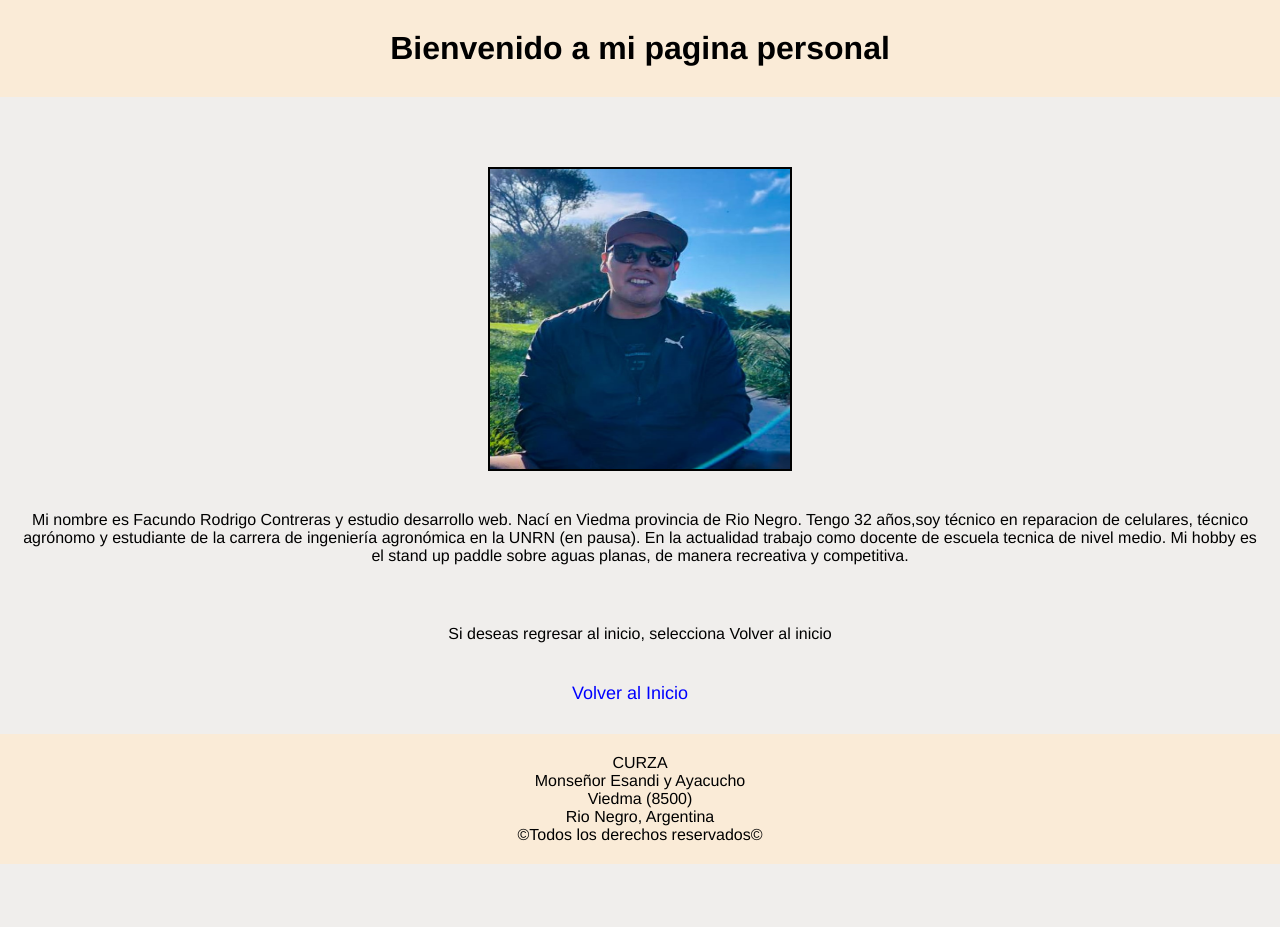
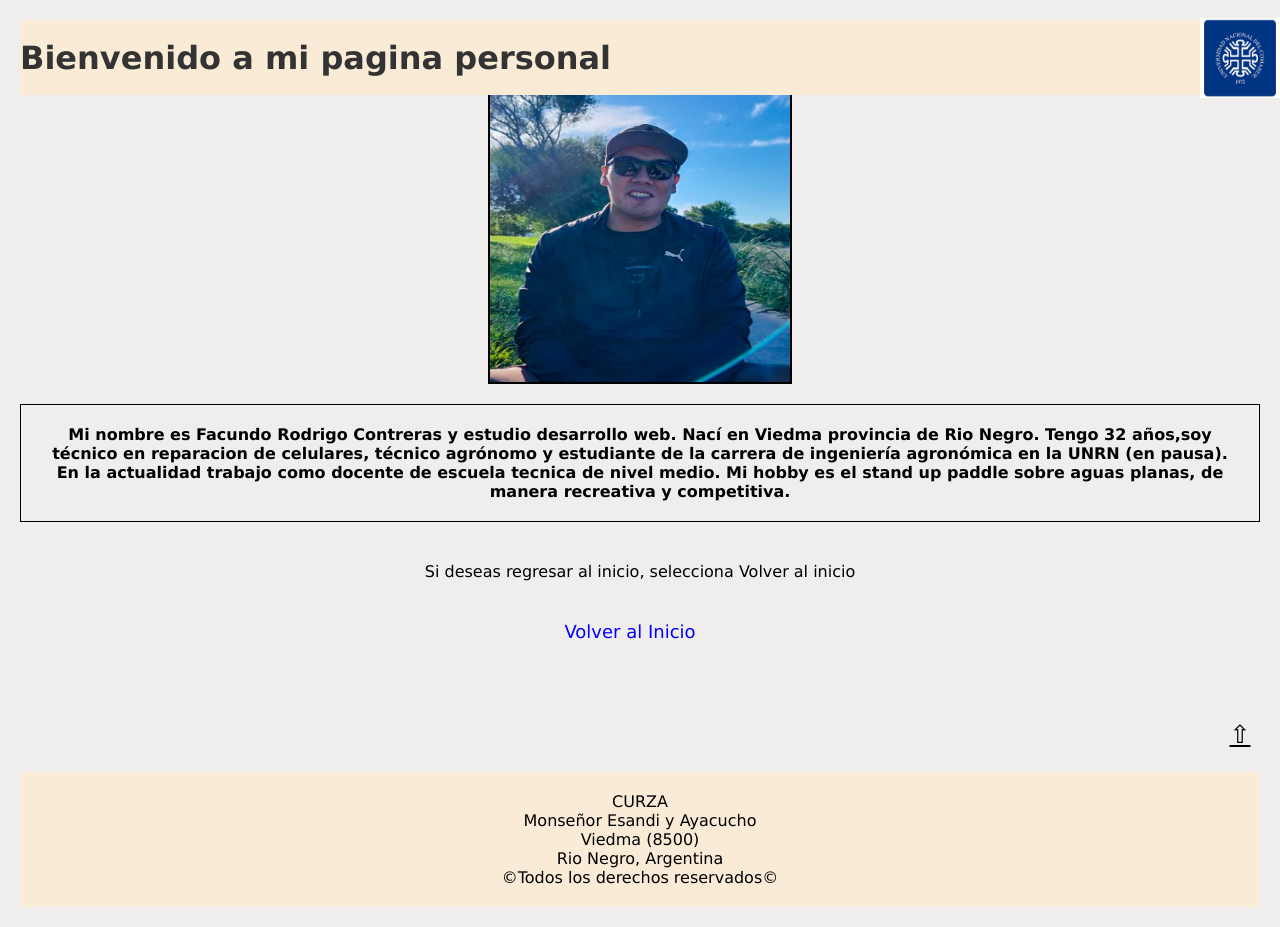
Before and after one commit to Facundo-github/LaboratorioWeb-ContrerasFacundo, a plain HTML site: page acercade.html in a window 1280 px wide. Before the commit the page ends 864 px from the top, so only its background shows below. Drawn offline with Linux system fonts and the light colour scheme.

Commit message:
actualizacion laboratorio 4

```diff
--- a/acercade.html
+++ b/acercade.html
@@ -11,16 +11,23 @@
 </head>
 
 <body>
-    <h1> Bienvenido a mi pagina personal </h1>
+
+    <header class="fixed-header">
+        <h1> Bienvenido a mi pagina personal </h1>
+        <img src="logocurza.png" alt="Logo Curza" class="logo">
+    </header>
+
     <h2> </h2>
     <img src="Imagenperfil.png" class="imagen" alt="Yo">
 
 
-    <section>
-        <p>
+    <section class="acerca-de">
+        <div class="stycky-line">
+            <p>
             Mi nombre es Facundo Rodrigo Contreras y estudio desarrollo web. Nací en Viedma provincia de Rio Negro. Tengo 32 años,soy técnico en reparacion de celulares, técnico agrónomo y estudiante de la carrera de ingeniería agronómica en la UNRN (en pausa). En la actualidad trabajo como docente de escuela tecnica de nivel medio.
             Mi hobby es el stand up paddle sobre aguas planas, de manera recreativa y competitiva.
-        </p>
+            </p>
+        </div>
 
 
     </section>
@@ -30,16 +37,17 @@
             Si deseas regresar al inicio, selecciona Volver al inicio
         </p>
     </section>
-    <header>
+    <div>
         <nav>
         <ul><li><a href="index.html">Volver al Inicio</a></li></ul>
         </nav>
 
-    </header>
+    </div>
 
     <main>
 
     </main>
+    <a href="#" class="back-to-top">&#8679;</a>
 
     <footer id="pie"><footer>
         <p>
--- a/stylos.css
+++ b/stylos.css
@@ -2,8 +2,9 @@
 * {
     margin: 0;
     padding: 0;
-    font-family: 'Franklin Gothic Medium', 'Arial Narrow', Arial, sans-serif;
+    font-family: Verdana, Geneva, Tahoma, sans-serif;
 }
+
 
 nav ul{
     list-style-type: none;
@@ -29,14 +30,10 @@ nav ul li a:hover{
 
 body {
     background-color: rgb(240, 238, 236);
+    text-align: center;
+    padding: 20px;
 }
 
-h1 {
-    background-color: antiquewhite;
-    padding: 30px;
-    margin-bottom: 30px;
-    text-align: center;
-}
 
 
 h2 {
@@ -51,9 +48,60 @@ h3 {
     text-align: center;
 }
 
-.Logo{
-    display: block;
-    margin: 0 auto;
+
+header {
+    display: flex;
+    justify-content: space-between;
+    align-items: center;
+    padding: 20px;
+    background-color: antiquewhite;
+    color:#333;
+    height: 45px;
+    width: 100%;
+}
+
+header .logo{
+    width: 80px;
+    height: 80px;
+    animation: rotate 1s linear;
+
+}
+
+@keyframes rotate {
+    form {
+        transform: rotateY(0deg);
+    }
+    to {
+        transform: rotateY(360deg);
+    }
+
+}
+
+@keyframes rotatelogo {
+    form {
+        transform: rotateY(0deg);
+    }
+    to {
+        transform: rotateY(360deg);
+    }
+
+}
+
+.titulo {
+    background-color: antiquewhite;
+    padding: 20px;
+    display: flex;
+    align-items: center;
+    text-align: center;
+    justify-content: center;
+    margin-top: 20px;
+}
+
+.logo {
+    padding: 20px;
+    display: flex;
+    align-items: center;
+    justify-content: center;
 }
 
 .imagen {
@@ -62,6 +110,7 @@ h3 {
     border: 2px solid black;
     display: block;
     margin: 0 auto;
+
 }
 
 section {
@@ -89,7 +138,7 @@ form details{
 }
 
 table{
-    width: 60%;
+    width: 50%;
     border-collapse:collapse;
     margin-top: 10px;
     margin: 18px;
@@ -116,14 +165,67 @@ form input{
 }
 
 form input, label{
+    display: flex;
     text-align: left;
+    justify-content: space-between;
 }
 
+button{
+    display: flex;
+    text-align: left;
+    padding: 10px;
+}
+
+.fixed-header {
+    position: fixed;
+    width: 100%;
+    text-align: center;
+    z-index: 10000;
+    text-align: center;
+    padding: 15px 0;
+}
+
+main{
+    margin-top: 60px;
+    padding: 20px;
+}
+
+.acerca-de {
+    max-height: 300px; /*altura del contenedor */
+    overflow-y: auto; /* permite desplazar verticalmente */
+    padding: 10px;
+    border: 1px solid black;
+}
+
+.stycky-line {
+    position: -webkit-sticky; /*compatibilidad con navegadores */
+    position: sticky;
+    top: 0;
+    padding: 10px;
+    font-weight:bold; /*texto negrita */
+    z-index: 1;
+}
+
+.back-to-top {
+    position: fixed; /* posicion fija */
+    bottom: 40px; /* ubica en la parte inferior*/
+    right: 20px; /*ubica a la derecha */
+    width: 40px; /* ancho */
+    height: 40px; /*altura */
+    border-radius: 50%;
+    color: black;
+    border-radius: 50%;
+    font-size: 25px;
+}
+
+.back-to-top:hover {
+    background-color: #45a049;
+}
 
 fieldset {
     border: 2px solid burlywood; /* Borde con color */ border-radius: 5px; /* Bordes redondeados */
     padding: 10px 15px; /* Espaciado interior */ margin-bottom: 20px; /* Espaciado exterior inferior */ background-color: #f9f9f9; /* Color de fondo */
-    width: 80%;
+    width: 60%;
     margin: 10px
 }
 
```
Also changed, not shown: contacto.html (+5 -1 lines), index.html (+15 -3 lines).
